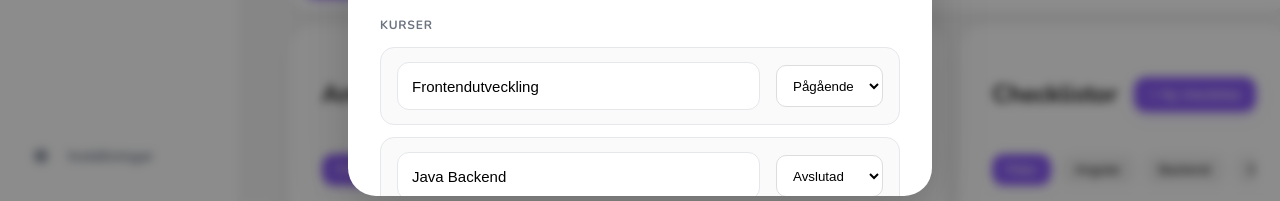
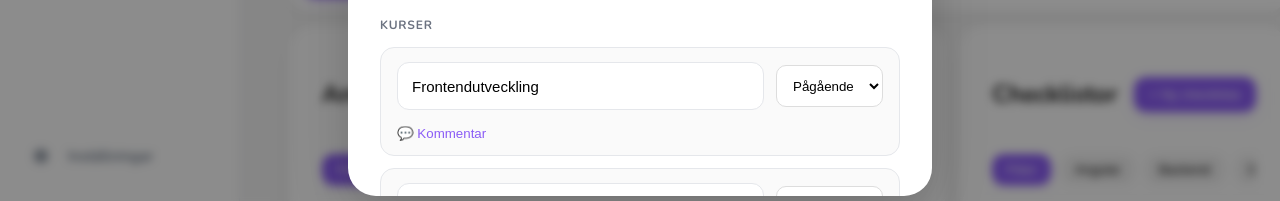
Before and after one commit to Brian-Bridgeman/Eduworkspace, an Angular app in the folder Client/: page /students/1 in a window 1280 px wide. Both pictures are taken after a click on the button "Redigera elev". Shown: the part 596-797 px from the top of the page. Built offline with nearby package versions, Linux system fonts and the light colour scheme.

Commit message:
Enhance student details page with course comments and modal functionality

```diff
--- a/Client/src/app/pages/student-details-page/student-details-page.css
+++ b/Client/src/app/pages/student-details-page/student-details-page.css
@@ -321,15 +321,54 @@ body {
 
 .course-edit-item {
   display: flex;
-  justify-content: space-between;
-  align-items: center;
-  gap: 16px;
+  flex-direction: column;
+  gap: 12px;
+
   padding: 14px 16px;
   border: 1px solid #e5e7eb;
   border-radius: 14px;
   background: #fafafa;
 }
 
+.course-list .course-item {
+    cursor: pointer;
+}
+
+.course-list .course-item:hover {
+    opacity: 0.8;
+}
+
+.course-top-row {
+  display: flex;
+  gap: 16px;
+  align-items: center;
+}
+
+.course-top-row select {
+  min-width: 120px;
+}
+.course-comment {
+  width: 100%;
+  min-height: 90px;
+
+  padding: 12px 14px;
+
+  border: 1px solid #e5e7eb;
+  border-radius: 12px;
+
+  font-size: 14px;
+  resize: vertical;
+
+  font-family: inherit;
+  transition: .2s ease;
+}
+
+.course-comment:focus {
+  outline: none;
+  border-color: #8b5cf6;
+  box-shadow:
+    0 0 0 4px rgba(139, 92, 246, .12);
+}
 .course-edit-item span {
   font-weight: 600;
 }
@@ -361,6 +400,40 @@ body {
   box-shadow:
     0 0 0 4px rgba(139,92,246,.12);
 
+}
+.comment-toggle-btn {
+  width: fit-content;
+  border: none;
+  background: transparent;
+  color: #8b5cf6;
+  cursor: pointer;
+  font-weight: 600;
+  padding: 0;
+}
+
+.comment-toggle-btn:hover {
+  text-decoration: underline;
+}
+
+.course-row {
+  display: flex;
+  gap: 12px;
+  align-items: center;
+}
+
+.comment-link {
+  border: none;
+  background: none;
+  color: #8b5cf6;
+  cursor: pointer;
+  padding: 0;
+  margin-top: 4px;
+  width: fit-content;
+  font-weight: 500;
+}
+
+.comment-link:hover {
+  text-decoration: underline;
 }
 /* =========================
    NOTE MODAL
--- a/Client/src/app/pages/student-details-page/student-details-page.html
+++ b/Client/src/app/pages/student-details-page/student-details-page.html
@@ -20,7 +20,7 @@
 
                 <div class="course-list">
 
-                    <div class="course-item" *ngFor="let course of courses">
+                    <div class="course-item" *ngFor="let course of courses" (click)="openCourseModal(course)">
 
                         <span class="course-badge" [ngClass]="course.status">
 
@@ -662,6 +662,7 @@
 
             </div>
 
+
             <!-- KURSER -->
 
             <div class="course-edit-section">
@@ -670,45 +671,52 @@
 
                 <div class="course-edit-list">
 
-                    <div class="course-edit-item" *ngFor="let course of courses">
+                    <div class="course-edit-item" *ngFor="let course of courses; let i = index">
 
-                        <!-- COURSE NAME -->
+                        <div class="course-row">
 
-                        <input class="course-name-input" [(ngModel)]="course.name" placeholder="Kursnamn" />
+                            <input class="course-name-input" [(ngModel)]="course.name" placeholder="Kursnamn" title="Kursnamn">
 
-                        <!-- STATUS -->
-                        <select [(ngModel)]="course.status" aria-label="Kursstatus">
+                            <select title="Kursstatus" [(ngModel)]="course.status">
 
-                            <option value="active">
-                                Pågående
-                            </option>
+                                <option value="active">Pågående</option>
+                                <option value="paused">Pausad</option>
+                                <option value="inactive">Avslutad</option>
 
-                            <option value="paused">
-                                Pausad
-                            </option>
+                            </select>
 
-                            <option value="inactive">
-                                Avslutad
-                            </option>
+                        </div>
 
-                        </select>
+                        <button class ="comment-link === 'paused' || course.status === 'inactive'" type="button"
+                            class="comment-link" (click)="toggleComment(i)">
+
+                            💬 Kommentar
+
+                        </button>
+
+                        <textarea *ngIf="expandedCommentIndex === i" class="course-comment" [(ngModel)]="course.comment"
+                            placeholder="Skriv kommentar">
+                         </textarea>
 
                     </div>
-
                 </div>
 
             </div>
 
-            <!-- ACTIONS -->
+            <!-- ACTIONS --><!-- ACTIONS -->
 
             <div class="modal-actions">
 
                 <button class="cancel-btn" (click)="closeEditModal()">
+
                     Avbryt
+
                 </button>
 
                 <button class="save-btn" (click)="saveStudent()">
+
                     Spara ändringar
+
                 </button>
 
             </div>
@@ -718,7 +726,9 @@
             <div class="delete-section">
 
                 <button class="delete-btn" (click)="deleteStudent()">
+
                     Ta bort elev
+
                 </button>
 
             </div>
@@ -726,5 +736,3 @@
         </div>
 
     </div>
-
-</div>
--- a/Client/src/app/pages/student-details-page/student-details-page.ts
+++ b/Client/src/app/pages/student-details-page/student-details-page.ts
@@ -28,9 +28,11 @@ export class StudentDetailsPage implements OnInit {
   showNoteModal = false;
   newNoteText = '';
   activeTab = 'overview';
-
   checklists: Checklist[] = [];
   activeChecklist: Checklist | null = null;
+
+  selectedCourse: any = null;
+  showCourseModal = false;
 
   constructor(private checklistService: ChecklistService, private breadcrumbService: BreadcrumbService) {
 
@@ -44,10 +46,10 @@ export class StudentDetailsPage implements OnInit {
   }
 
   ngOnInit(): void {
-      setTimeout(() => {
+    setTimeout(() => {
       this.breadcrumbService.set([
-        {label: "Deltagare", url: "/students"},
-        {label: "Oscar Nilsson", url: "/students/1"}
+        { label: "Deltagare", url: "/students" },
+        { label: "Oscar Nilsson", url: "/students/1" }
       ])
     });
   }
@@ -104,15 +106,18 @@ export class StudentDetailsPage implements OnInit {
   courses = [
     {
       name: 'Frontendutveckling',
-      status: 'active'
+      status: 'active',
+      comment: ''
     },
     {
       name: 'Java Backend',
-      status: 'inactive'
+      status: 'inactive',
+      comment: 'Kursen avslutad och godkänd.'
     },
     {
       name: 'React Native',
-      status: 'paused'
+      status: 'paused',
+      comment: 'Pausad på grund av sjukskrivning.'
     }
   ];
 
@@ -223,5 +228,23 @@ export class StudentDetailsPage implements OnInit {
     this.closeEditModal();
 
   }
-  selectedCourse = 'Fiber';
+
+  openCourseModal(course: any) {
+    this.selectedCourse = course;
+    this.showCourseModal = true;
+  }
+
+  closeCourseModal() {
+    this.showCourseModal = false;
+  }
+  expandedCommentIndex: number | null = null;
+
+  toggleComment(index: number) {
+
+    this.expandedCommentIndex =
+      this.expandedCommentIndex === index
+        ? null
+        : index;
+
+  }
 }
```
